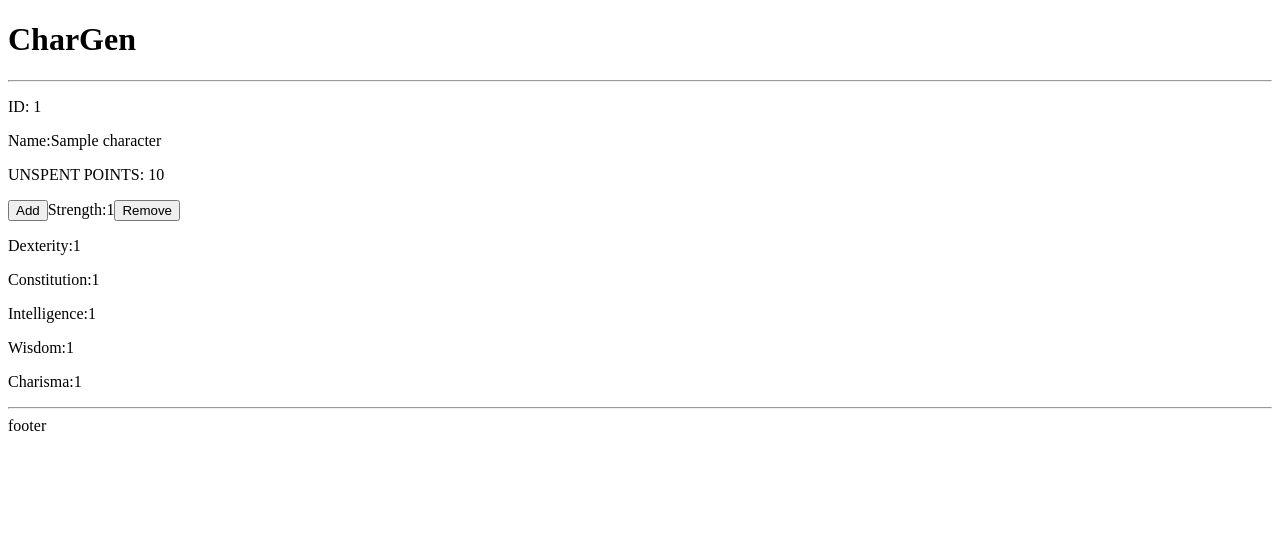
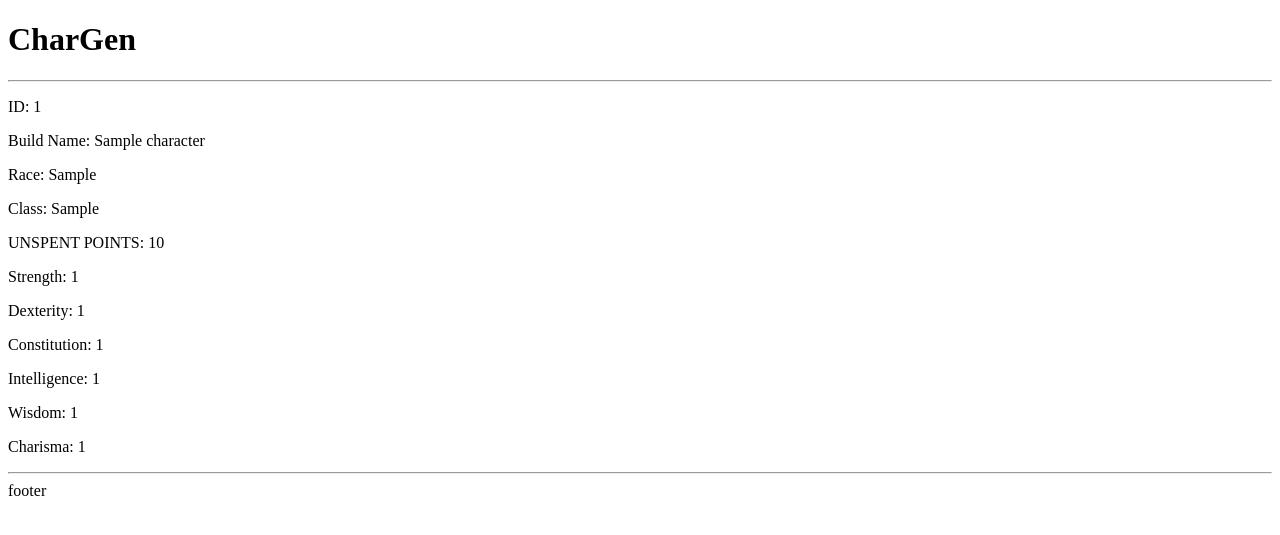
Before and after one commit to JackPound/CharacterGenerator, a Django app: page /characters/ in a window 1280 px wide. Shown: the top 535 px of the page. Run offline with Django 3.2, Linux system fonts and the light colour scheme; tables that the repository leaves empty hold one stand-in row (values such as "Sample post").

Commit message:
working out some way of character creation

```diff
--- a/charactergenerator/models.py
+++ b/charactergenerator/models.py
@@ -2,7 +2,9 @@ from django.db import models
 
 # Create your models here.
 class Character(models.Model):
-	name = models.CharField(max_length=30)
+	name = models.CharField(max_length=30, default='')
+	race = models.CharField(max_length=30, default='')
+	characterclass = models.CharField(max_length=30, default='')
 	ability_points = models.IntegerField(default=25)
 	strength = models.IntegerField(default=10)
 	dexterity = models.IntegerField(default=10)
--- a/charactergenerator/templates/index.html
+++ b/charactergenerator/templates/index.html
@@ -9,14 +9,16 @@
 	<hr />
 	{% for character in characters %}
 	<p>ID: {{character.id}}</p>
-	<p>Name:{{character.name}}</p>
+	<p>Build Name: {{character.name}}</p>
+	<p>Race: {{character.race}}</p>
+	<p>Class: {{character.characterclass}}</p>
 	<p>UNSPENT POINTS: {{character.ability_points}}</p>
-	<p><button>Add</button>Strength:{{character.strength}}<button>Remove</button></p>
-	<p>Dexterity:{{character.dexterity}}</p>
-	<p>Constitution:{{character.constitution}}</p>
-	<p>Intelligence:{{character.intelligence}}</p>
-	<p>Wisdom:{{character.wisdom}}</p>
-	<p>Charisma:{{character.charisma}}</p>
+	<p>Strength: {{character.strength}}</p>
+	<p>Dexterity: {{character.dexterity}}</p>
+	<p>Constitution: {{character.constitution}}</p>
+	<p>Intelligence: {{character.intelligence}}</p>
+	<p>Wisdom: {{character.wisdom}}</p>
+	<p>Charisma: {{character.charisma}}</p>
 	{% endfor %}
 	<hr />
 	<footer>footer</footer>
--- a/charactergenerator/views.py
+++ b/charactergenerator/views.py
@@ -1,4 +1,5 @@
 from django.shortcuts import render
+from django.http import HttpResponseRedirect
 # Create your views here.
 from .models import Character
 from .forms import NewCharacterForm
@@ -8,11 +9,26 @@ def index(request):
 	return render(request, 'index.html', {'characters': characters})
 
 def newcharacter(request):
+	if request.method == 'POST':
+		n = request.POST['name']
+		r = request.POST['race']
+		c = request.POST['characterclass']
+		new_character = Character.objects.create(name= n, race = r, characterclass = c)
+		return HttpResponseRedirect('/characters')
+	else:
+		form = NewCharacterForm
+		return render(request, 'newcharacter.html', {'form': form})
+
+def add_abilities(request):
+	abilities = ['strength','dexterity','constitution','intelligence','wisdom','charisma']
 	if 'add' in request.POST:
 		print(request)
 		print(request.POST['currentvalue'])
 		basevalue = int(request.POST['currentvalue']) + 1
 		return render(request, 'newcharacter.html', {'basevalue': basevalue})
+	if 'subtract' in request.POST:
+		basevalue = int(request.POST['currentvalue']) - 1
+		return render(request, 'newcharacter.html', {'basevalue': basevalue})
 	else:
-		basevalue = 10
-		return render(request, 'newcharacter.html', {'basevalue': basevalue})
+		ability_score = 10
+		return render(request, 'newcharacter.html', {'ability_score': ability_score, 'abilities': abilities})
```
Also changed, not shown: charactergenerator/templates/newcharacter.html (+4 -5 lines), scratch.md (added, +7 -0 lines), charactergenerator/migrations/0004_auto_20190108_2144.py (added).
